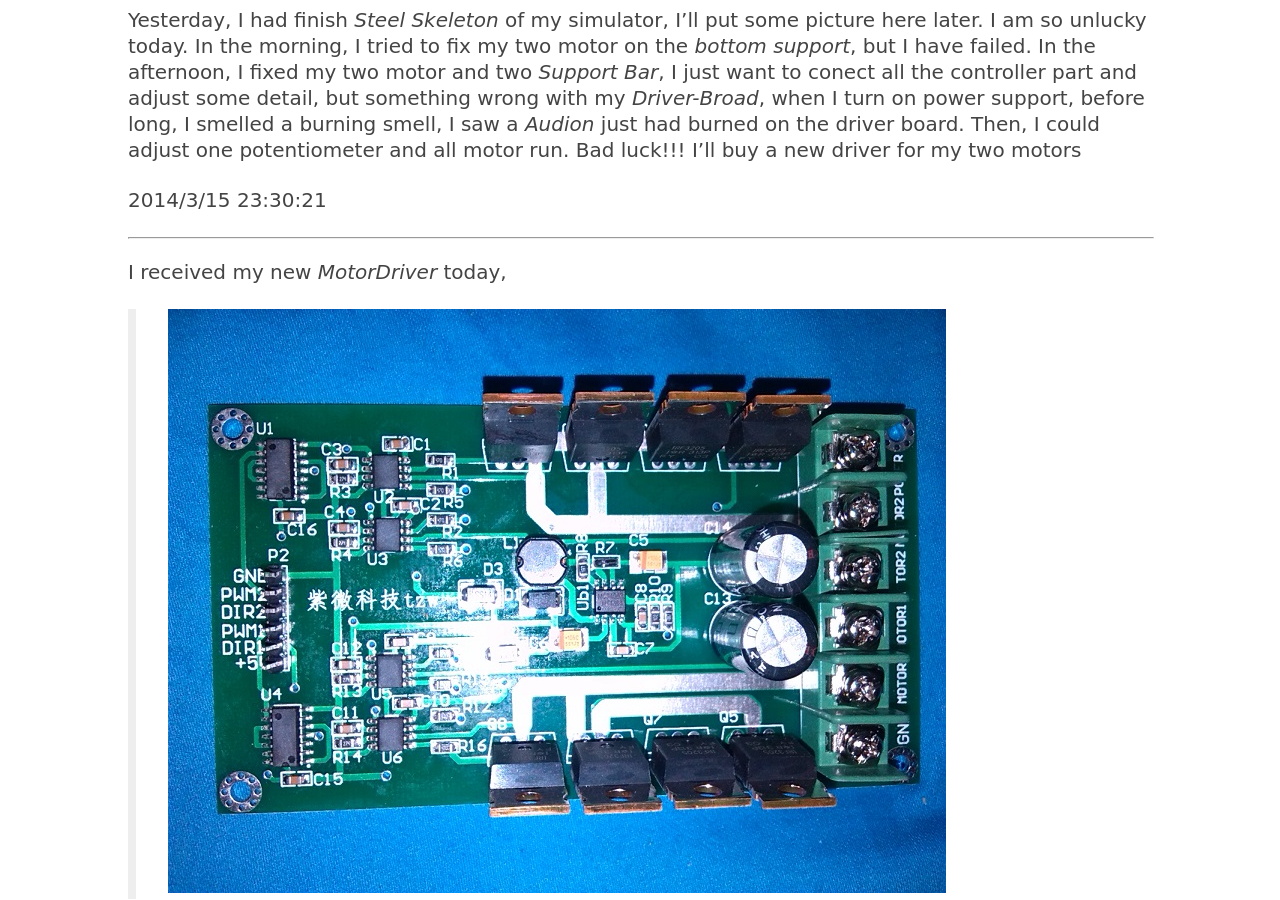
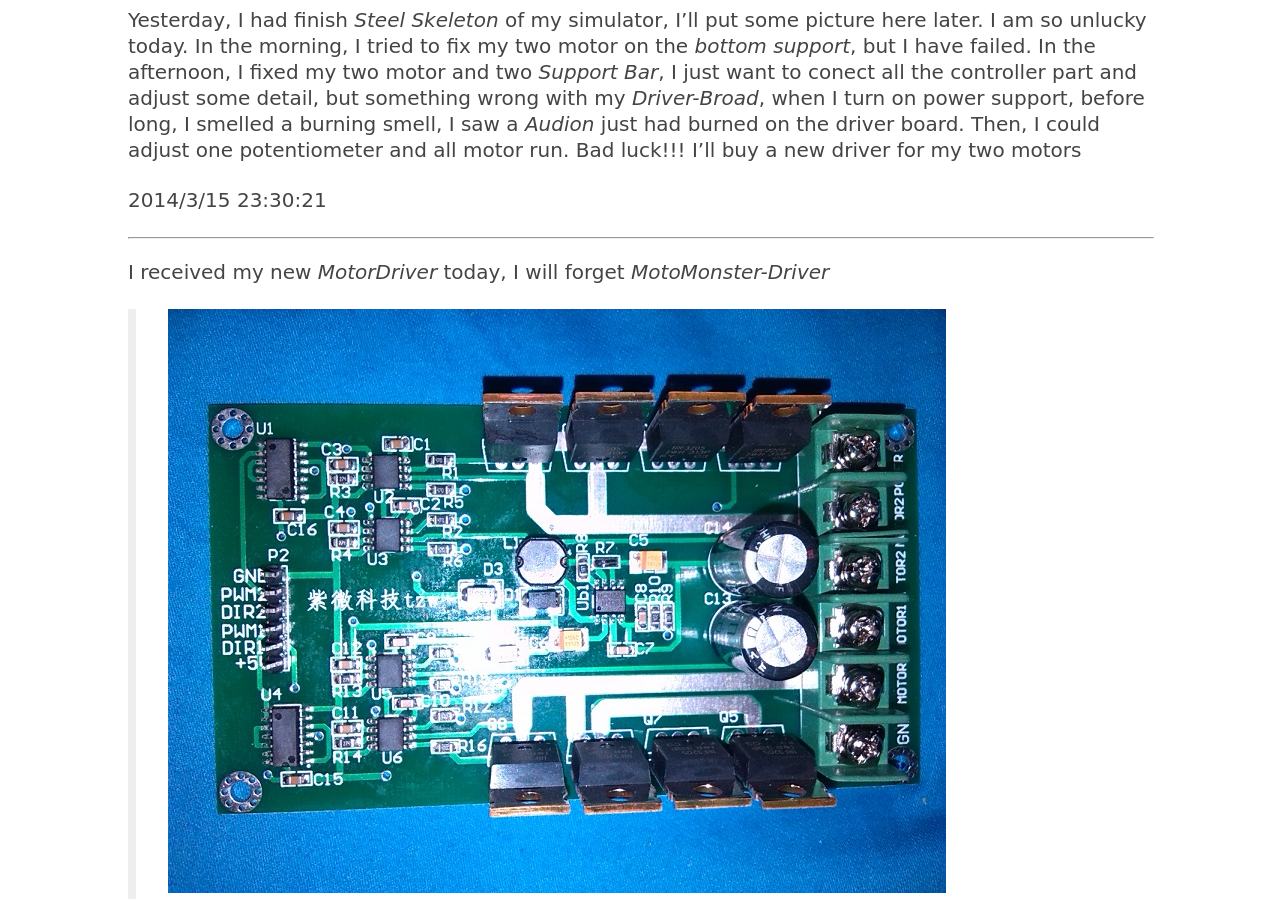
Before and after one commit to vell001/vblog, a Jekyll site: the page built from _posts/2014-3-9-vsim.md, in a window 1280 px wide and 900 px high, scrolled down 7633 px. Built offline with Jekyll 4.4.1, drawn with Linux system fonts in a browser that asks for light colours; Markdown is read by kramdown in place of the engine named in the settings.

Commit message:
update vsim post

```diff
--- a/_posts/2014-3-9-vsim.md
+++ b/_posts/2014-3-9-vsim.md
@@ -104,7 +104,7 @@ I am so unlucky today. In the morning, I tried to fix my two motor on the *botto
 2014/3/15 23:30:21
 
 --------------
-I received my new *MotorDriver* today,
+I received my new *MotorDriver* today, I will forget *MotoMonster-Driver*
 > ![MotorDriver](/images/20140318182635.jpg)
 
 > Look good, I'll test it tomorrow
```
